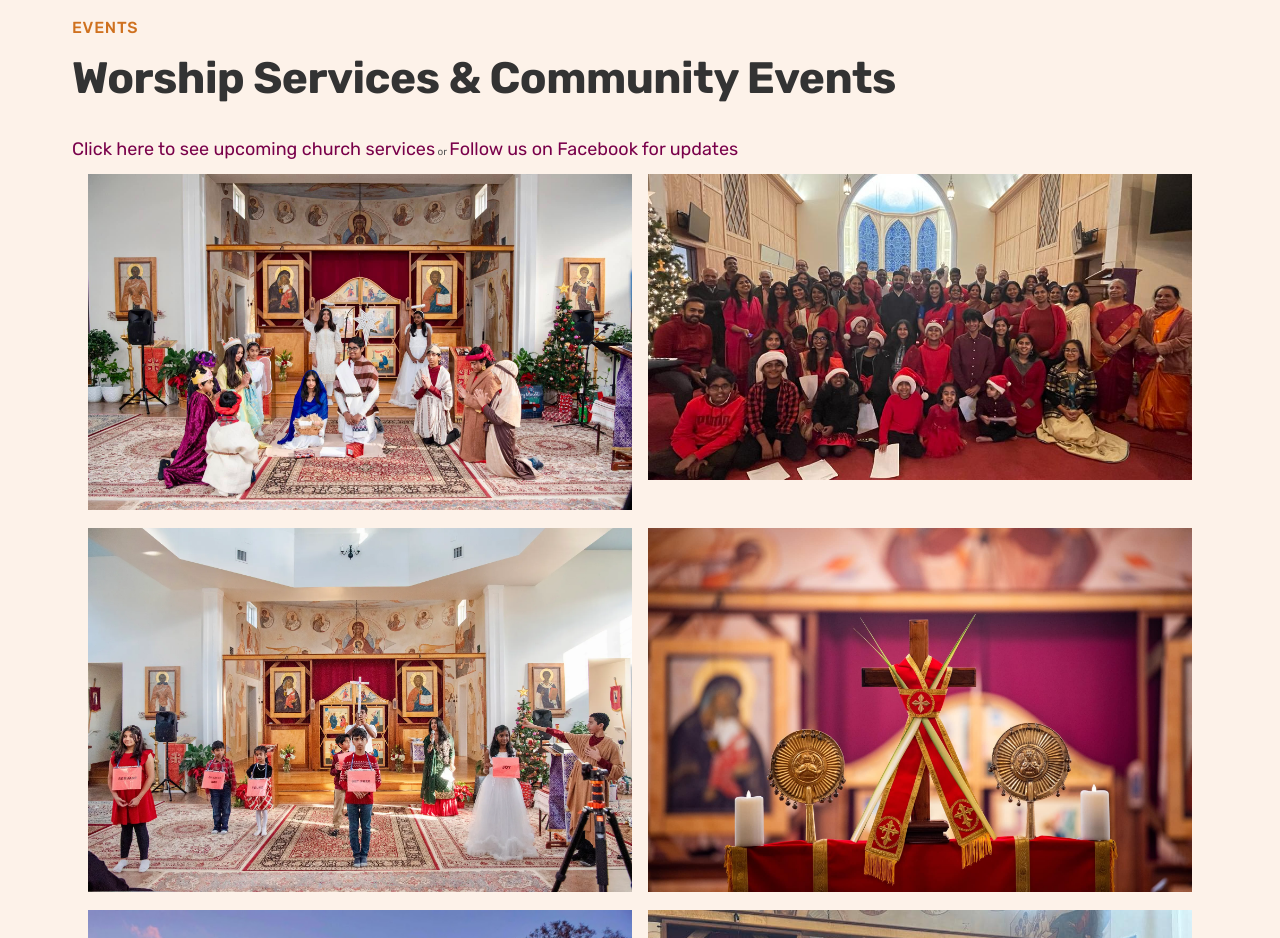
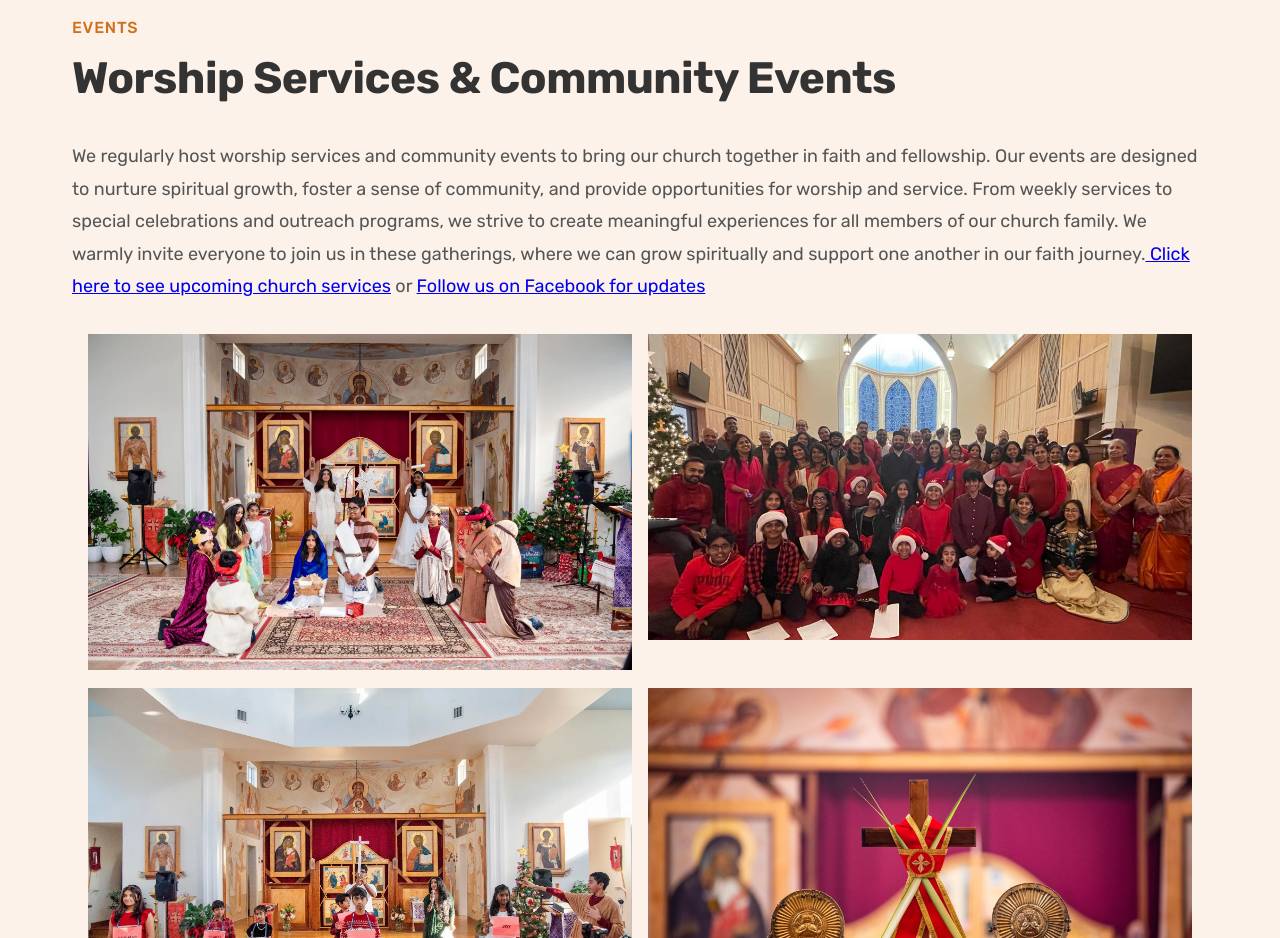
Before and after one commit to stgeorgerva/churchweb, a plain HTML site: page index.html in a window 1280 px wide. Shown: the part 6900-7838 px from the top of the page. Drawn offline with nearby package versions, Linux system fonts and the light colour scheme.

Commit message:
Updated the text for community events

```diff
--- a/index.html
+++ b/index.html
@@ -249,8 +249,16 @@
             <h2 class="heading-secondary">
               Worship Services & Community Events
             </h2>
-            <div class="connect-main-bold">
-              <a
+            <div class="about-us-text">
+              We regularly host worship services and community events to bring
+              our church together in faith and fellowship. Our events are
+              designed to nurture spiritual growth, foster a sense of community,
+              and provide opportunities for worship and service. From weekly
+              services to special celebrations and outreach programs, we strive
+              to create meaningful experiences for all members of our church
+              family. We warmly invite everyone to join us in these gatherings,
+              where we can grow spiritually and support one another in our faith
+              journey.<a
                 href="https://docs.google.com/spreadsheets/d/1Yhl9h9i_wMY3moRd0lfjfivdDzScKijlDdd3mptOnzw/edit?gid=0#gid=0"
                 target="_blank"
               >
```
